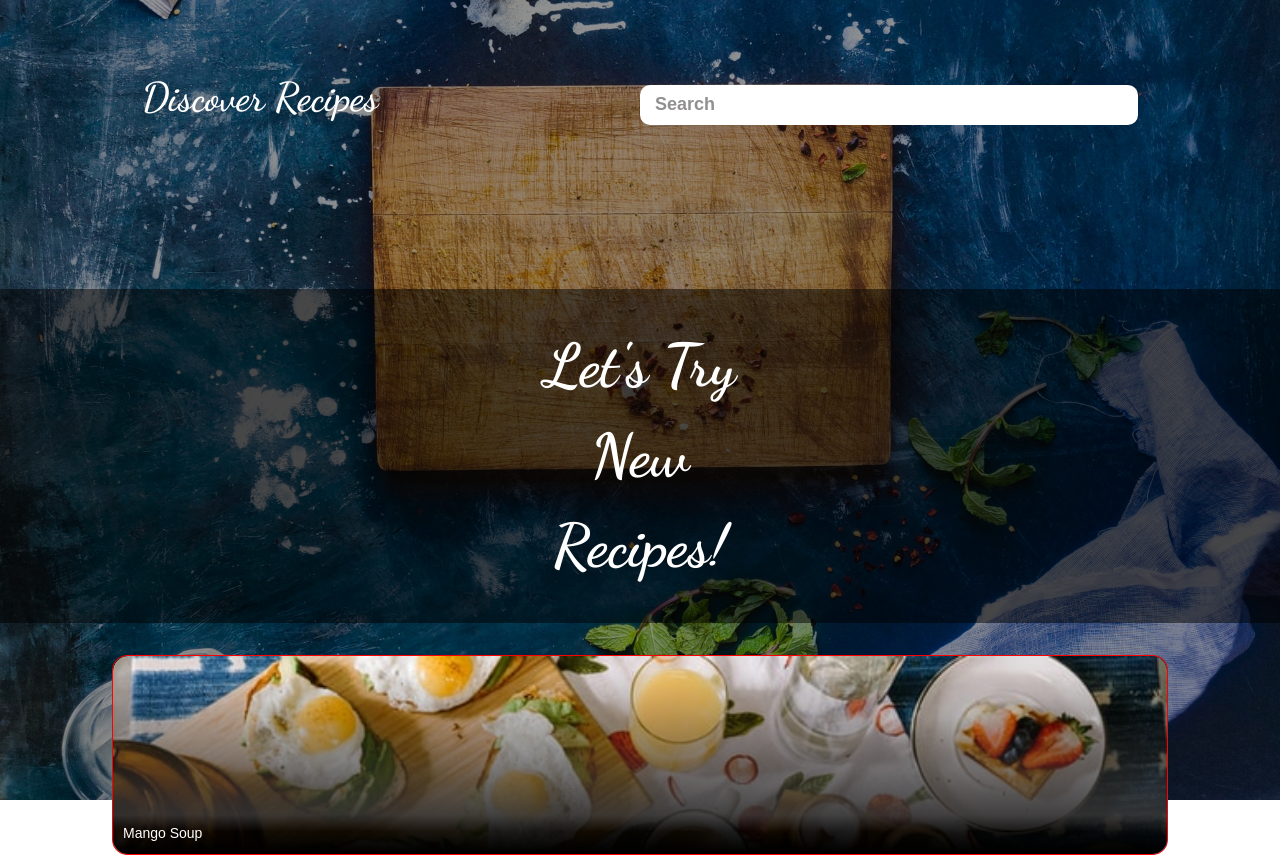
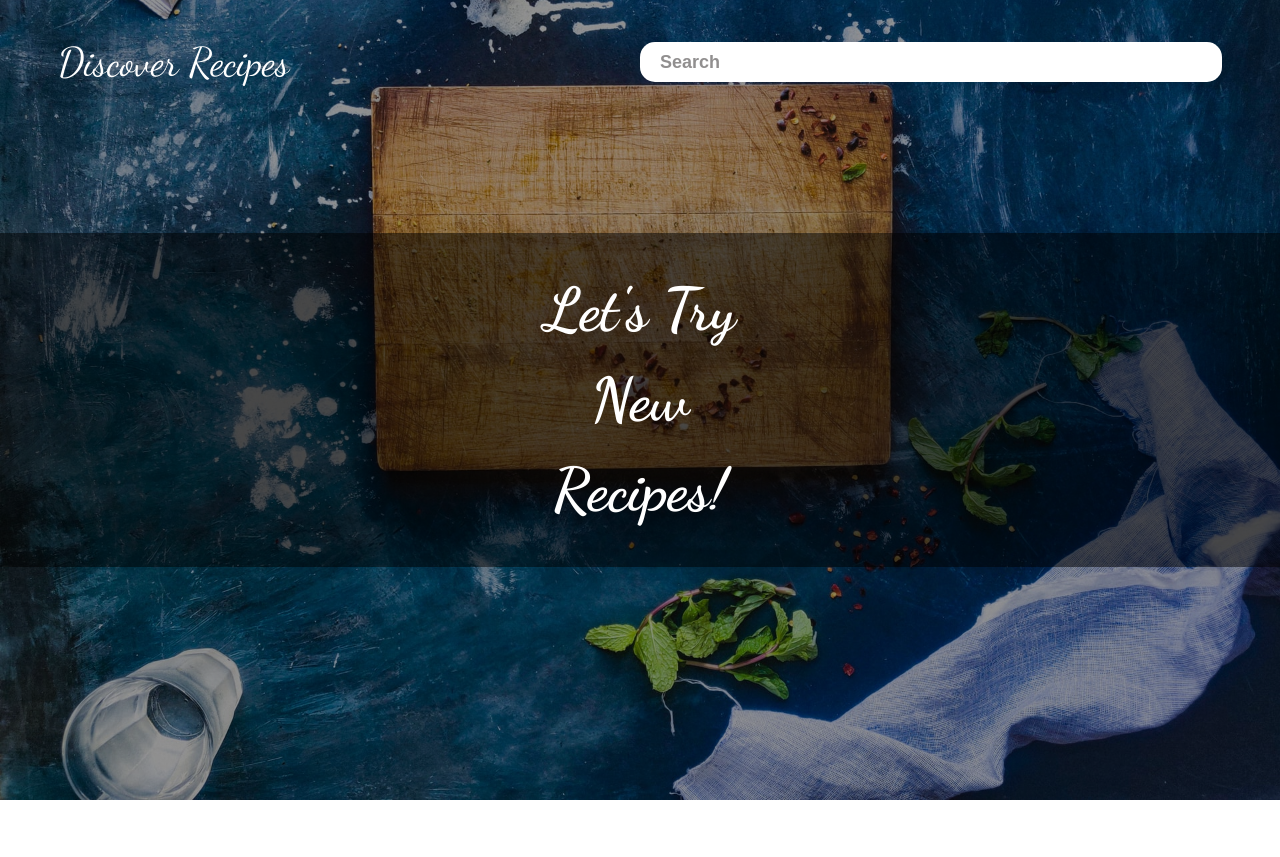
Before and after one commit to PreciousAma/super-chef, a React (Create React App) app: page / in a window 1280 px wide. Shown: the top 857 px of the page. After the commit the page ends 800 px from the top, so only its background shows below. Built offline with nearby package versions, Linux system fonts and the light colour scheme.

Commit message:
completed stylings for searchbox, recipe card(s)

```diff
--- a/src/App.js
+++ b/src/App.js
@@ -5,9 +5,7 @@ import SuperChef from './components/SuperChef';
 
 function App() {
   return (
-    <div className="App">
       <SuperChef />
-    </div>
   );
 }
 
--- a/src/components/Recipe_card.js
+++ b/src/components/Recipe_card.js
@@ -19,7 +19,7 @@ const RecipeCard = () => {
                         <img className="img"src={food} alt="recipe"/>
                     </div>
                     <div className="recipe_card__texts">
-                        <p className="texts">Mango Soup</p>
+                        <p className="texts">Mango SoupMMMMMmmmmmmmmmmmmmmmmmmm</p>
                     </div>
                 </div>
                 <div className="recipe_card">
--- a/src/components/SearchBox.js
+++ b/src/components/SearchBox.js
@@ -1,26 +1,26 @@
-import React, {useState} from 'react';
+import React from 'react';
 import '../styles/SearchBox.css';
 
 
-const SearchBox = () => {
-    const [searchValue, setSearchValue] = useState("");
+const SearchBox = ({searchValue, setSearchValue}) => {
     const handleSearchChange = (event) => {
         setSearchValue(event.target.value)
     }
 
     return (
-        <section className="container">
+        <section className="header container">
             <div className="searchbox">
-            <p className="searchbox_text">Discover Recipes</p>
+            <p className={`searchbox_text ${searchValue ? "searchbox_text2" : ""}`}>Discover Recipes</p>
             <input
                 type="search"
-                className="input"
+                className={`input ${searchValue ? "input2" : ""}`}
                 placeholder="Search"
                 value={searchValue}
                 onChange={handleSearchChange}
             />
             </div>
         </section>
+
     )
 }
 
--- a/src/components/SuperChef.js
+++ b/src/components/SuperChef.js
@@ -1,15 +1,18 @@
-import React from 'react';
+import React, {useState} from 'react';
 import SearchBox from './SearchBox';
 import Banner from './Banner';
+import '../styles/SuperChef.css';
 import RecipeCard from "./Recipe_card";
 
 const SuperChef = () => {
+    const [searchValue, setSearchValue] = useState("");
+
     return (
-        <>
-            <SearchBox />
-            <Banner />
-            <RecipeCard />
-        </>
+        <main className={`main ${!searchValue ? "Home_Page_Background" : ""}`}>
+            <SearchBox searchValue={searchValue} setSearchValue={setSearchValue} />
+            {searchValue ? <RecipeCard /> : <Banner />}
+    {/*<RecipeCard />*/}
+        </main>
     )
 }
 
--- a/src/index.css
+++ b/src/index.css
@@ -5,7 +5,9 @@
 #root {
   position: relative;
   z-index: 1;
+  height: 100%;
 }
+
 
 *, *::before, *::after {
   box-sizing: border-box;
@@ -18,34 +20,16 @@ html {
 }
 
 body {
-  background: url("./images/anshu-a-wi9Oi8Og7sc-unsplash\ \(1\).jpg") ;
-  background-size: cover;
-  background-position: bottom right;
-  background-repeat: no-repeat;
-  /* background-color: #000F26; */
-  position: relative;
-  height: 100%;
   font-family: 'Ubuntu', sans-serif;
-  /* color: #333; */
   font-size: 1rem;
   line-height: 1.5;
+  height: 100%;
 }
 
-body::after {
-  position: absolute;
-  content: " ";
-  background-color: rgba(0, 0, 0, 0.4);
-  height: 100%;
-  top: 0;
-  left: 0;
-  right: 0;
-  bottom: 0;
-  z-index: 0;
-}
 
 .container {
   padding: 24px 0px;
-  max-width: 90%;
+  max-width: 1440px;
   margin-left: auto;
   margin-right: auto;
 }
--- a/src/styles/Banner.css
+++ b/src/styles/Banner.css
@@ -1,10 +1,13 @@
 .banner {
     /* background-image: url("../images/anshu-a-wi9Oi8Og7sc-unsplash.jpg") ; */
-    margin-left: auto;
-    margin-right: auto;
+    position: absolute;
+    top: 50%;
+    left: 50%;
+    transform: translate(-50%, -50%);
     background-color: rgba(0, 0, 0, 0.5);
     color: white;
-    margin-top: 100px;
+    width: 100%;
+    /* margin-top: */
 }
 
 .banner .banner_text {
@@ -38,6 +41,10 @@
 
 
 @media only screen and (min-width: 1024px) {
+    .banner {
+        margin-bottom: 30px;
+    }
+
     .banner .banner_text {
         font-size: 55px;
     }
--- a/src/styles/Recipe_card.css
+++ b/src/styles/Recipe_card.css
@@ -6,6 +6,8 @@
 
     display: flex;
     flex-direction: column;
+    padding-left: 10px;
+    padding-right: 10px;
 
 }
 
@@ -17,6 +19,7 @@
     flex-direction: column;
     justify-content: flex-end;
     /* height: 200px; */
+    max-width: 414px;
     width: 100%;
     border-radius: 15px;
     background-color: rgba(0, 0, 0, 0.581342);
@@ -30,7 +33,7 @@
     height: 100%;
     width: 100%;
     bottom: 0;
-    background: linear-gradient(to bottom, rgba(94, 92, 92, 0) 6.78%, rgba(0, 0, 0, 0.271) 32.64%, rgba(51, 50, 50, 0.916) 80.2%, rgba(0, 0, 0, 0.881342) 88.59%, #000000 99.46%);
+    background: linear-gradient(to bottom, rgba(94, 92, 92, 0) 6.78%, rgba(0, 0, 0, 0.271) 32.64%, rgba(22, 20, 20, 0.916) 80.2%, rgba(0, 0, 0, 0.881342) 88.59%, #000000 99.46%);
     z-index: 1;
 }
 
@@ -58,6 +61,7 @@
    padding-left: 10px;
    padding-right: 10px;
    padding-bottom: 10px;
+   width: 150px;
 }
 
 .recipe_card__texts .texts{
@@ -84,3 +88,62 @@
     object-fit: cover;
     border-radius: 15px;
 }
+
+@media only screen and (min-width: 414px) {
+    .recipe_cards .recipe_card {
+        flex-basis: 210px ;
+
+    }
+}
+
+@media only screen and (min-width: 600px) {
+    .recipe_cards {
+     align-items: center;
+
+    }
+}
+
+
+@media only screen and (min-width: 768px) {
+    .recipe_cards.container {
+        margin-left: 15px;
+        margin-right: 15px;
+        margin-top: 30px;
+        max-width: 100%;
+    }
+
+    .recipe_cards {
+        flex-direction: row;
+        justify-content: space-between;
+        flex-wrap: wrap;
+    }
+
+    .recipe_cards .recipe_card {
+        flex-basis: 48% ;
+        min-height: 200px;
+
+    }
+
+    .recipe_cards:not(:last-child) {
+        margin-right: 4%;
+    }
+
+}
+
+@media only screen and (min-width: 1024px) {
+    .recipe_cards.container {
+        margin-top: 70px;
+        margin-left: 5px;
+        margin-right:5px;
+        padding-left: 25px;
+        padding-right: 25px;
+    }
+
+    .recipe_cards .recipe_card {
+        flex-basis: 31% ;
+    }
+
+    .recipe_cards:not(:last-child) {
+        margin-right: 3.5%;
+    }
+}
--- a/src/styles/SearchBox.css
+++ b/src/styles/SearchBox.css
@@ -1,36 +1,52 @@
 .searchbox {
-    padding: 10px;
+    /* padding: 10px; */
     display: flex;
     flex-direction: column;
+    padding-left: 10px;
+    padding-right: 10px;
+    /* max-width: 414px; */
 }
 
 .searchbox .searchbox_text {
     /* display:flex; */
     color: white;
     font-family: 'Dancing Script', sans-serif;
-    font-size: 22px;
+    font-size: 25px;
     font-weight: 600;
-    margin-top: 5px;
     text-align: left;
     /* justify-content: flex-start; */
 }
 
+.searchbox .searchbox_text2 {
+    color: rgb(22, 20, 20);
+    font-family: 'Dancing Script', sans-serif;
+    font-size: 25px;
+    font-weight: 900;
+    text-align: left;
+}
+
 .searchbox .input {
     margin-top: 20px;
-    padding: 4px 4px 4px 10px;
+    padding: 10px 10px 10px 20px;
     width: 100%;
-    height: 30px;
+    /* height: 30px; */
     outline: none;
     align-self: center;
     border: none;
-    border-radius: 10px;
+    border-radius: 15px;
     font-size: 16px;
     color: #3b3b3bB3;
     font-weight: 400;
 }
 
+.searchbox .input2 {
+    border: 1px solid rgb(29, 28, 28);
+}
+
+
+
 .searchbox .input::placeholder{
-    padding: 4px 4px 4px 10px;
+    /* padding: 4px 4px 4px 10px; */
     font-size: 18px;
     font-weight: 400;
     color: #636060B3;
@@ -45,7 +61,7 @@
 
 @media only screen and (min-width: 600px) {
     .searchbox {
-        padding: 20px;
+        /* padding: 20px;   */
     }
 }
 
@@ -69,24 +85,26 @@
 
 @media only screen and (min-width: 1024px) {
     .searchbox {
-        padding: 30px;
+        /* padding: 30px; */
         /* align-items: center;
         justify-content: center; */
     }
 
     .searchbox .searchbox_text {
         font-size: 40px;
-        font-weight: 600;
+        font-weight: 400;
         padding-right: 20px;
     }
 
     .searchbox .input {
-        padding: 5px;
+        margin-top: 0;
         width: 50%;
+        padding-bottom: 20px;
+        padding-top: 20px;
         height: 40px;
         /* border-radius: 10px; */
         font-size: 18px;
-        font-weight: 600;
+        font-weight: 400;
     }
 
     .searchbox .input::placeholder{
--- /dev/null
+++ b/src/styles/SuperChef.css
@@ -0,0 +1,24 @@
+.main {
+    background-color: white;
+}
+
+.Home_Page_Background {
+    height: 100%;
+    background: linear-gradient( rgba(0, 0, 0, 0.4) 100%, rgba(0, 0, 0, 0.4)100%), url("../images/homepage_image.jpg");
+    background-size: cover;
+    background-position: bottom right;
+    background-repeat: no-repeat;
+    position: relative;
+}
+
+/* .main::after {
+    position: absolute;
+    content: " ";
+    background-color: rgba(0, 0, 0, 0.4);
+    height: 100%;
+    top: 0;
+    left: 0;
+    right: 0;
+    bottom: 0;
+    z-index: -1;
+  } */
```
Also changed, not shown: src/images/homepage_image.jpg (renamed from src/images/anshu-a-wi9Oi8Og7sc-unsplash (1).jpg).
